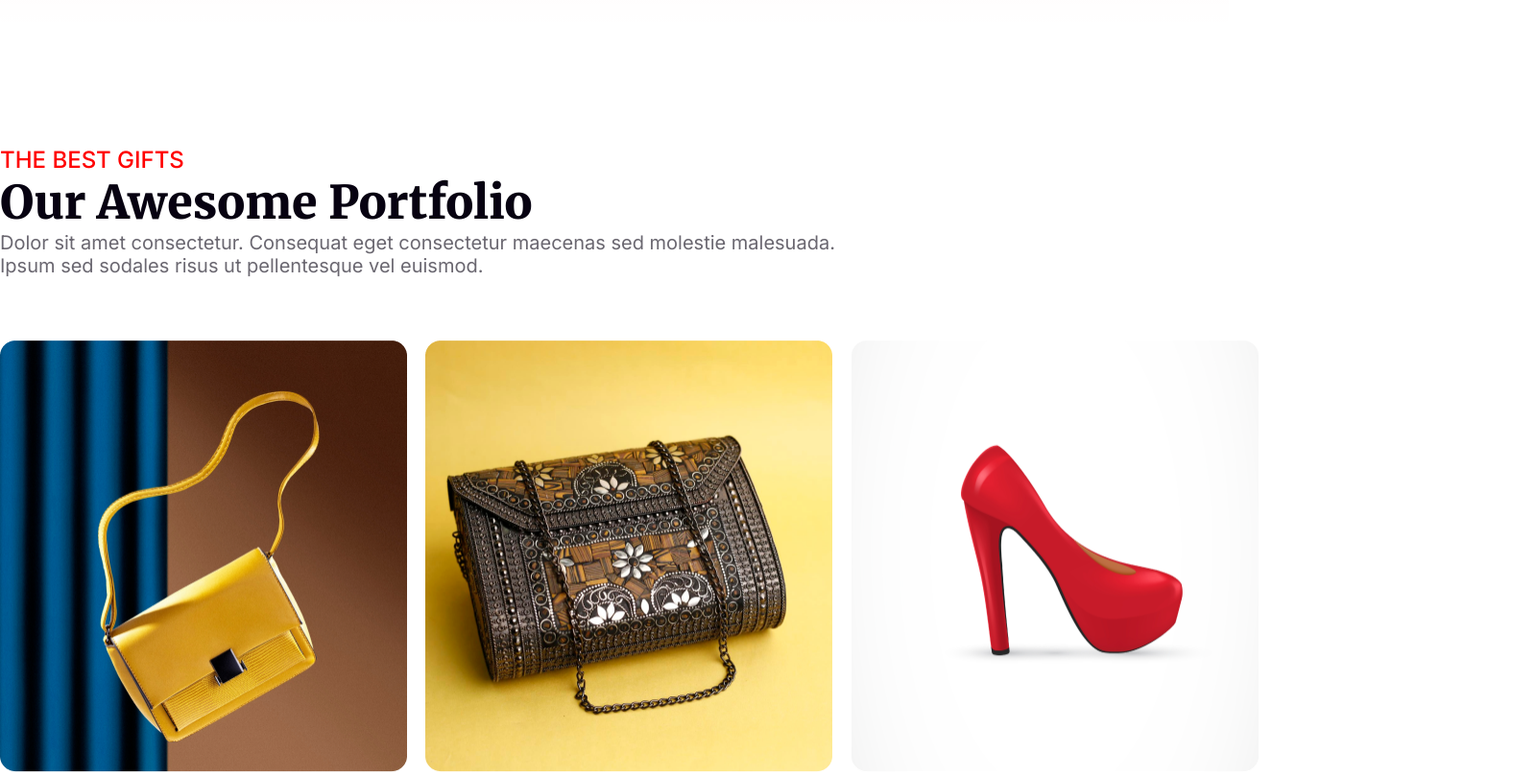
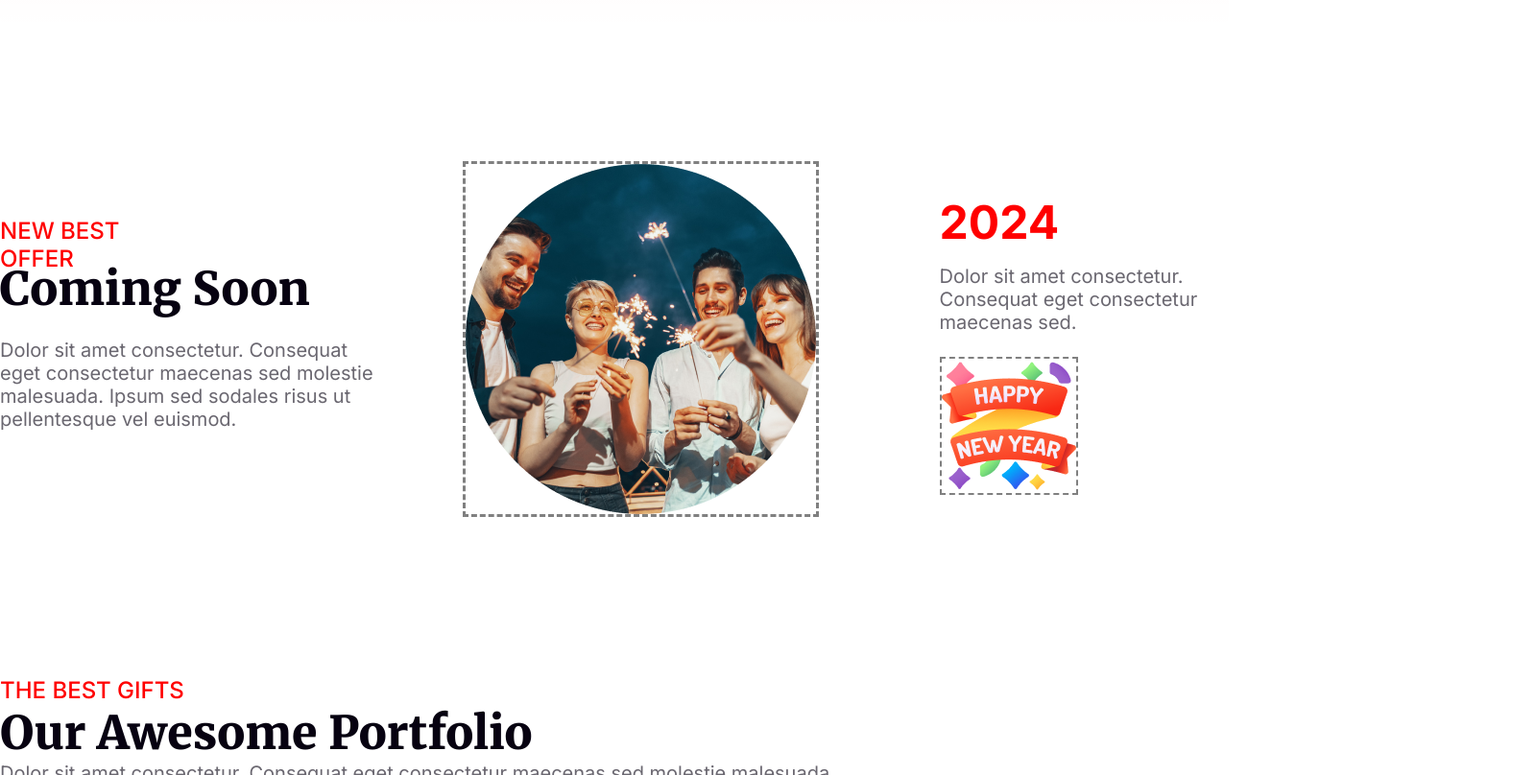
Before and after one commit to amahim/ph-mod6-task, a plain HTML site: page index.html in a window 1280 px wide. Shown: the part 2740-3548 px from the top of the page at 96% size, 1600 px wide, since content can reach past the window. Drawn offline with Linux system fonts and the light colour scheme.

Commit message:
coming soon section added

```diff
--- a/index.html
+++ b/index.html
@@ -55,6 +55,26 @@
           <button>JOIN NOW</button>
         </div>
       </section>
+      <!-- coming soon starts -->
+       <section class="coming-soon-container">
+        <div class="coming-left">
+            <h5>NEW BEST OFFER</h5>
+            <h3>Coming Soon</h3>
+            <p>Dolor sit amet consectetur. Consequat eget consectetur maecenas sed molestie malesuada. Ipsum sed sodales risus ut pellentesque vel euismod. </p>
+        </div>
+        <div class="coming-mid">
+          <img src="images/Ellipse 1.png" alt="">
+        </div>
+        <div class="coming-right">
+          <div class="coming-right-date">
+            <h3>2024</h3>
+            <p>Dolor sit amet consectetur. Consequat eget consectetur maecenas sed.</p>
+          </div>
+          <div class="coming-right-pic">
+            <img src="images/Group 96.png" alt="">
+          </div>
+        </div>
+       </section>
       <!-- holidy section starts -->
       <!-- <section class="holiday-container">
               <div class="holiday-text">
--- a/styles/styles.css
+++ b/styles/styles.css
@@ -191,6 +191,98 @@ body {
 .add-container button:hover {
   background: #bb1818;
 }
+/*coming soon*/
+.coming-soon-container{
+  width: 1320px;
+  height: 463px;
+  margin: 0 auto;
+  margin-top: 90px;
+  display: flex;
+}
+.coming-left{
+  width: 35%;
+  display: flex;
+  flex-direction: column;
+  justify-content: center;
+  align-items: flex-start;
+}
+.coming-left h5{
+  width: 207px;
+  height: 29px;
+  color: #ff0000;
+  font-family: Inter;
+  font-size: 24px;
+  font-weight: 500;
+
+}
+.coming-left h3{
+  width: 328px;
+  height: 60px;
+  color: #070211;
+  font-family: Merriweather;
+  font-size: 48px;
+  font-weight: 900;
+  margin-top: 16px;
+
+}
+.coming-left p{
+  width: 393px;
+  height: 128px;
+  color: #07021199;
+  font-family: Inter;
+  margin-top: 22px;
+  font-size: 20px;
+  font-weight: 400;
+}
+.coming-mid{
+  width: 35%;
+  display: flex;
+  justify-content: center;
+  align-items: center;
+  margin-left: 70px;
+}
+.coming-mid img{
+  border: 3px dashed gray;
+}
+
+.coming-right{
+  width: 30%;
+  display: flex;
+  flex-direction: column;
+  justify-content: center;
+  align-items: flex-start;
+  margin-left: 112px;
+
+}
+.coming-right-date{
+  width: 276px;
+  height: 170px;
+}
+.coming-right-date h3{
+  width: 126px;
+  height: 58px;
+  color: #ff0000;
+  font-family: Inter;
+  font-size: 48px;
+  font-weight: 700;
+}
+.coming-right-date p{
+  color: #07021199;
+  font-family: Inter;
+  font-size: 20px;
+  font-weight: 400;
+  width: 276px;
+  height: 96px;
+  margin-top: 16px;
+  margin-bottom: 40px;
+}
+.coming-right-pic{
+  width: 140px;
+height: 132.79px;
+}
+.coming-right-pic img{
+  border: 2px dashed gray;
+}
 
 /*holiday*/ /*
 .holiday-container {
@@ -310,9 +402,10 @@ body {
 
 /*footer */
 .footer-container{
-    width: 1600px;
-    height: 609px;
-    background: rgb(7, 2, 17);
+    border: 3px red solid;
+    width: 1320px;
+    height: 500px;
+    background: #070211;
     margin: 0 auto;
     margin-top: 60px;
 }
@@ -326,20 +419,21 @@ body {
     width: 90%;
     margin: 0 auto;
     justify-content: space-between;
-    margin-top: 50px;
-    margin-bottom: 50px;
+    margin-top: 40px;
+
 }
 hr{
     width: 90%;
     margin: 0 auto;
-    margin-top: 100px;
+   margin-top: 50px;
 }
 .social-icons{
     width: 400px;
     margin: 0 auto;
-    margin-top: 120px;
+    margin-top: 70px;
     display: flex;
     justify-content: space-evenly;
+    margin-bottom: 70px;
 }
 
 .footer-last-sec{
@@ -349,5 +443,4 @@ hr{
     margin: 0 auto;
     justify-content: space-between;
     margin-top: 50px;
-    margin-bottom: 50px;
 }
```
